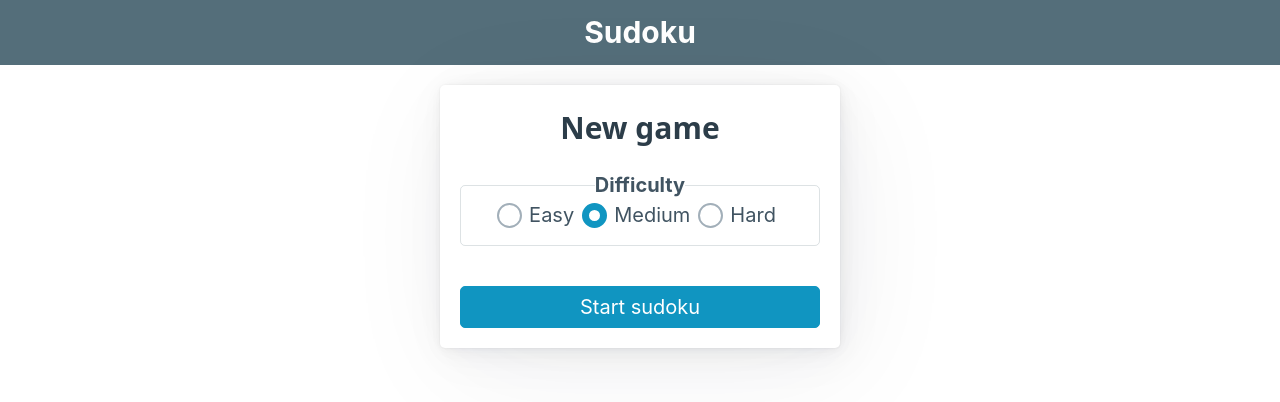
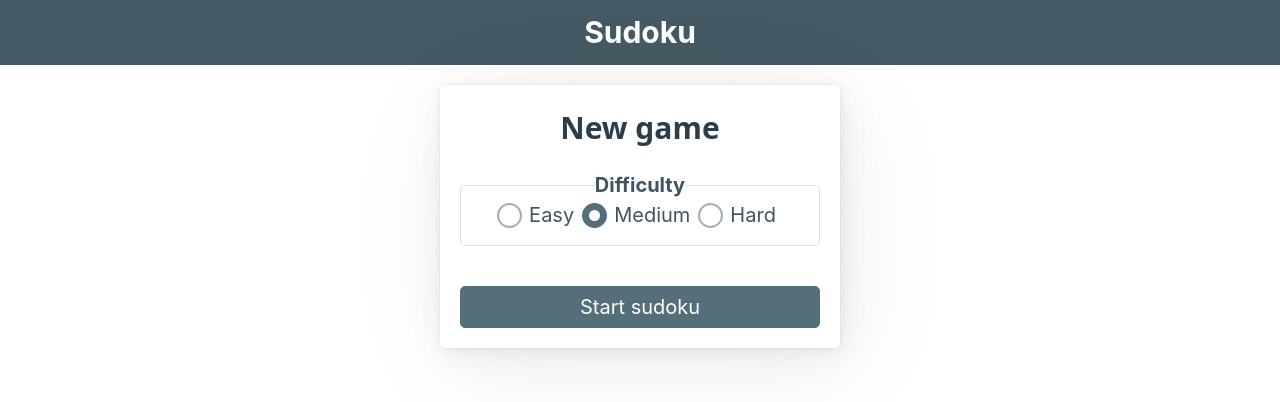
Before and after one commit to Noldyman/sudoku, a React (Create React App) app: page / in a window 1280 px wide. Shown: the top 402 px of the page. Built offline with nearby package versions, Linux system fonts and the light colour scheme.

Commit message:
create theme

```diff
--- a/src/index.css
+++ b/src/index.css
@@ -12,13 +12,26 @@ code {
     monospace;
 }
 
+[data-theme="light"],
+:root:not([data-theme="dark"]) {
+  --primary: #546e7a;
+  --primary-hover: #455a64;
+  --primary-focus: rgba(84, 110, 122, 0.125);
+  --primary-inverse: #fff;
+  --secondary: #ffb300;
+  --secondary-hover: #ffa000;
+  --secondary-focus: rgba(255, 179, 0, 0.125);
+  --secondary-inverse: rgba(0, 0, 0, 0.75);
+}
+
 .content {
   padding: 20px;
 }
 
 .top-bar {
   padding: 10px;
-  background-color: #546e7a;
+  background-color: #455a64;
+  /* background-color: #1e88e5; */
   color: #fff;
   text-align: center;
   font-size: 30px;
```
